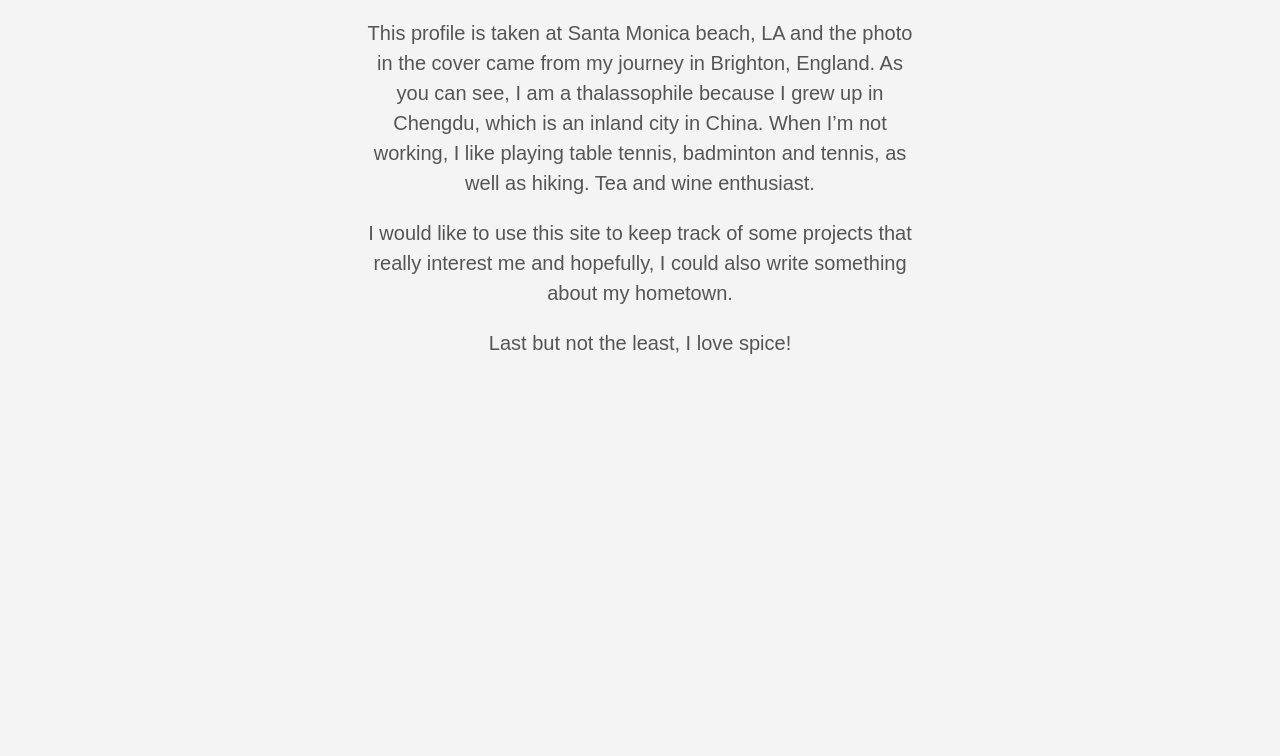
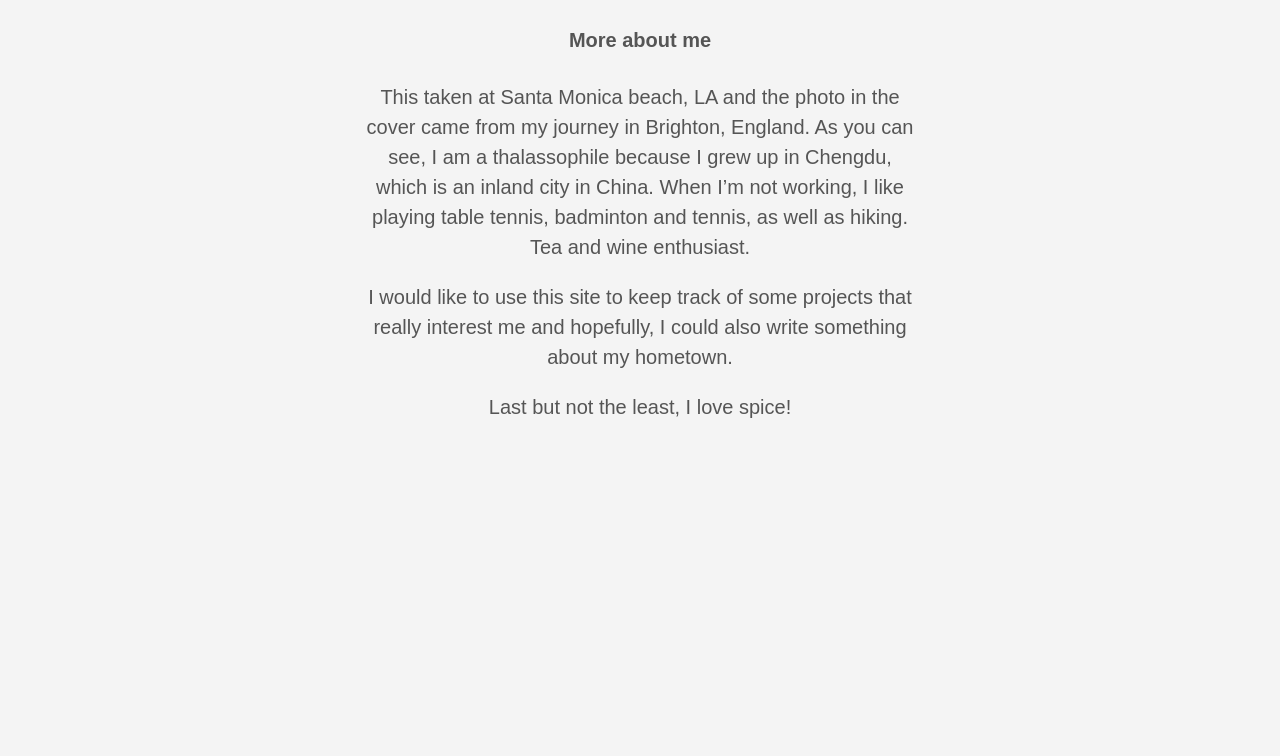
Before and after one commit to Wenqin-Du/portfolio, a plain HTML site: page about/index.html in a window 1280 px wide. Shown: the part 1297-2053 px from the top of the page. Drawn offline with Linux system fonts and the light colour scheme.

Commit message:
Add files via upload

```diff
--- a/about/index.html
+++ b/about/index.html
@@ -157,10 +157,12 @@
 
   <article class="pa3 pa4-ns nested-copy-line-height nested-img">
     <section class="cf ph3 ph5-l pv3 pv4-l f4 tc-l center measure-wide lh-copy mid-gray"><figure>
-    <img src="https://Wenqin-Du.github.io/portfolio/images/wenqin.png"/>
+    <img src="https://Wenqin-Du.github.io/portfolio/images/wenqin.png"/> <figcaption>
+            <h4>More about me</h4>
+        </figcaption>
 </figure>
 
-<p>This profile is taken at Santa Monica beach, LA and the photo in the cover came from my journey in Brighton, England. As you can see, I am a thalassophile because I grew up in Chengdu, which is an inland city in China. When I’m not working, I like playing table tennis, badminton and tennis, as well as hiking. Tea and wine enthusiast.</p>
+<p>This taken at Santa Monica beach, LA and the photo in the cover came from my journey in Brighton, England. As you can see, I am a thalassophile because I grew up in Chengdu, which is an inland city in China. When I’m not working, I like playing table tennis, badminton and tennis, as well as hiking. Tea and wine enthusiast.</p>
 <p>I would like to use this site to keep track of some projects that really interest me and hopefully, I could also write something about my hometown.</p>
 <p>Last but not the least, I love spice!</p>
 </section>
```
